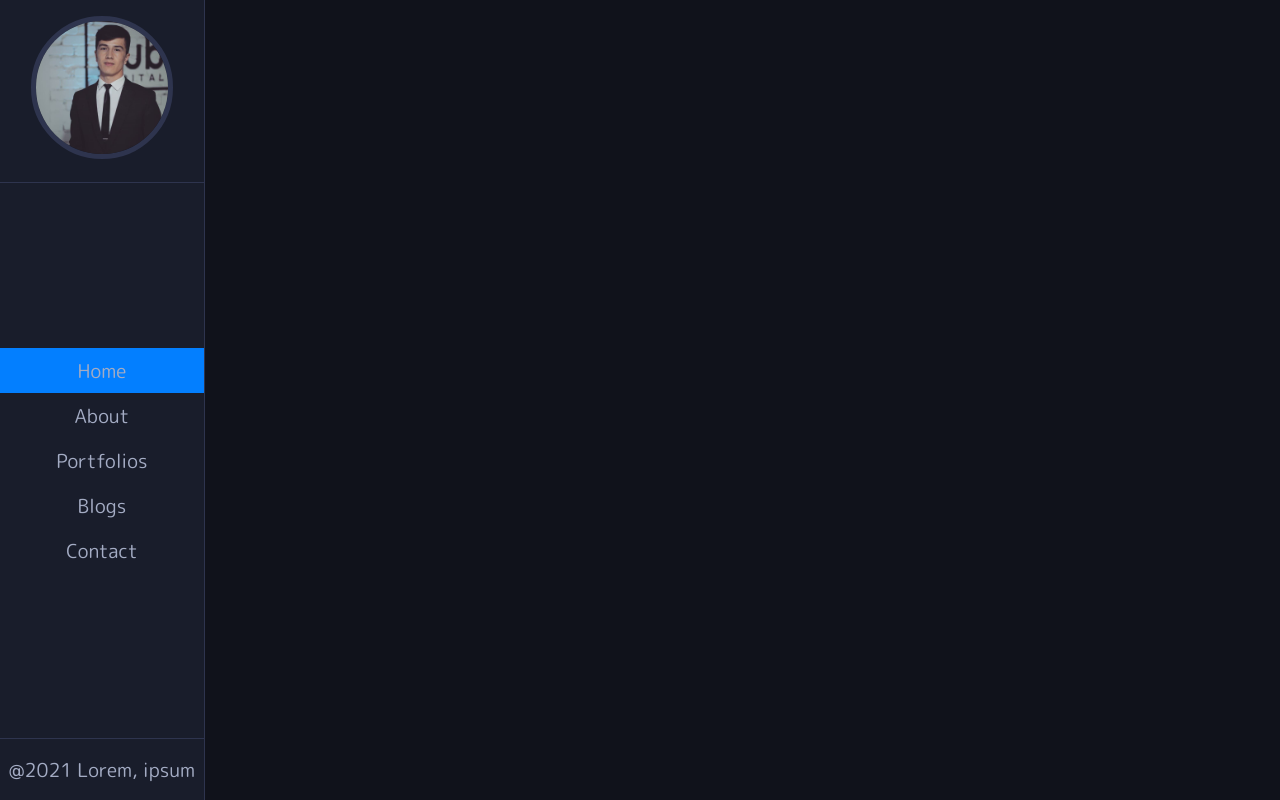
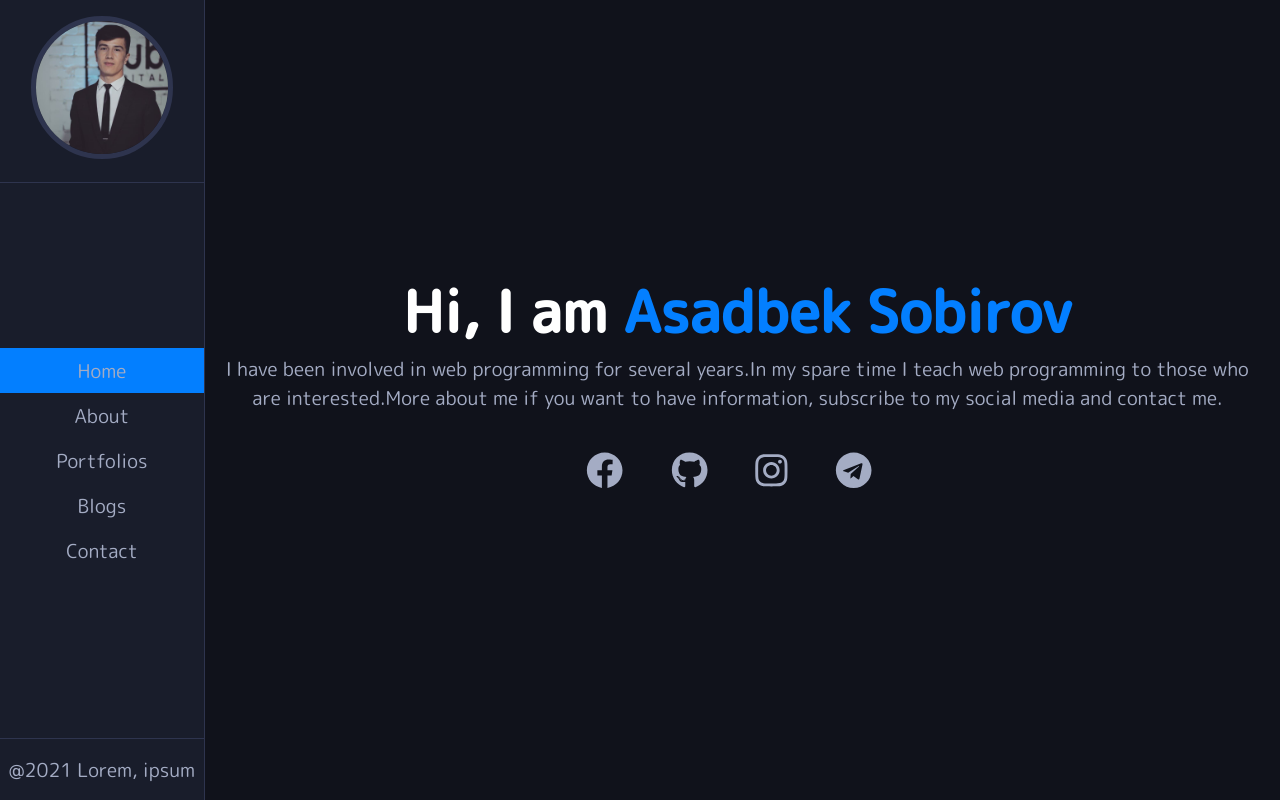
Before and after one commit to Asadbek-Dev/portfolio__website, a React (Create React App) app: page / in a window 1280 px wide. Built offline with nearby package versions, Linux system fonts and the light colour scheme.

Commit message:
home page styled and added social links

```diff
--- a/src/App.js
+++ b/src/App.js
@@ -1,4 +1,5 @@
 import './App.scss'
+import Home from './components/Home'
 import Navbar from './components/Navbar'
 
 function App() {
@@ -7,7 +8,11 @@ function App() {
       <div className='sidebar'>
         <Navbar/>
       </div>
-      <div className='main-content'></div>
+      <div className='main-content'>
+        <div className="content">
+          <Home/>
+        </div>
+      </div>
     </div>
   );
 }
--- a/src/App.scss
+++ b/src/App.scss
@@ -1,5 +1,6 @@
-@import "./styles/index.scss";
-@import "./styles/navbar.scss";
+@import "./styles/index";
+@import "./styles/navbar";
+@import "./styles/home";
 * {
   padding: 0;
   margin: 0;
--- a/src/components/Home.js
+++ b/src/components/Home.js
@@ -1,11 +1,49 @@
-import React from 'react'
+import {
+  faFacebook,
+  faGithub,
+  faInstagram,
+  faTelegram,
+} from "@fortawesome/free-brands-svg-icons";
+import { FontAwesomeIcon } from "@fortawesome/react-fontawesome";
+import React from "react";
 
 const Home = () => {
-    return (
-        <div>
-            <h1>HomePage</h1>
+  return (
+    <div className="HomePage">
+      <header className="hero">
+        <h1 className="hero-text">
+          Hi, I am
+          <span> Asadbek Sobirov</span>
+        </h1>
+        <p className="description">
+          I have been involved in web programming for several years.In my spare
+          time I teach web programming to those who are interested.More about me
+          if you want to have information, subscribe to my social media and
+          contact me.
+        </p>
+        <div className="icons">
+          <a
+            href="https://www.facebook.com/asadbek.sobirov.9847/"
+            className="icon-holder"
+          >
+            <FontAwesomeIcon className="icon fb" icon={faFacebook} />
+          </a>
+          <a className="icon-holder" href="https://github.com/Asadbek-Dev">
+            <FontAwesomeIcon className="icon gh" icon={faGithub} />
+          </a>
+          <a
+            className="icon-holder"
+            href="https://www.instagram.com/__sob1rov__/"
+          >
+            <FontAwesomeIcon className="icon in" icon={faInstagram} />
+          </a>
+          <a className="icon-holder" href="https://t.me/asadbek11_01">
+            <FontAwesomeIcon className="icon tg" icon={faTelegram} />
+          </a>
         </div>
-    )
-}
+      </header>
+    </div>
+  );
+};
 
-export default Home
+export default Home;
--- /dev/null
+++ b/src/styles/home.scss
@@ -0,0 +1,46 @@
+.HomePage {
+  position: absolute;
+  top: 50%;
+  left: 60%;
+  transform: translate(-53%, -50%);
+  width: 80%;
+}
+
+.hero-text {
+  color: white;
+  text-align: center;
+  font-size: 3.6rem;
+  span {
+    color: #037fff;
+  }
+}
+.description {
+  text-align: center;
+}
+.icons {
+  display: flex;
+  align-items: center;
+  justify-content: center;
+  padding: 1.5rem 0;
+  .icon-holder {
+    margin-right: 1rem;
+    padding: 1rem;
+    .icon {
+      font-size: 2.3rem;
+      color: #a4acc4;
+      transition: all 0.4s ease-in-out;
+    }
+    .gh:hover {
+      color: rgb(212, 45, 212, 0.788);
+    }
+    .fb:hover {
+      color: #3b5998;
+    }
+    .in:hover {
+      color: red;
+    }
+    .tg:hover {
+      color: #04669a;
+    }
+  }
+}
```
